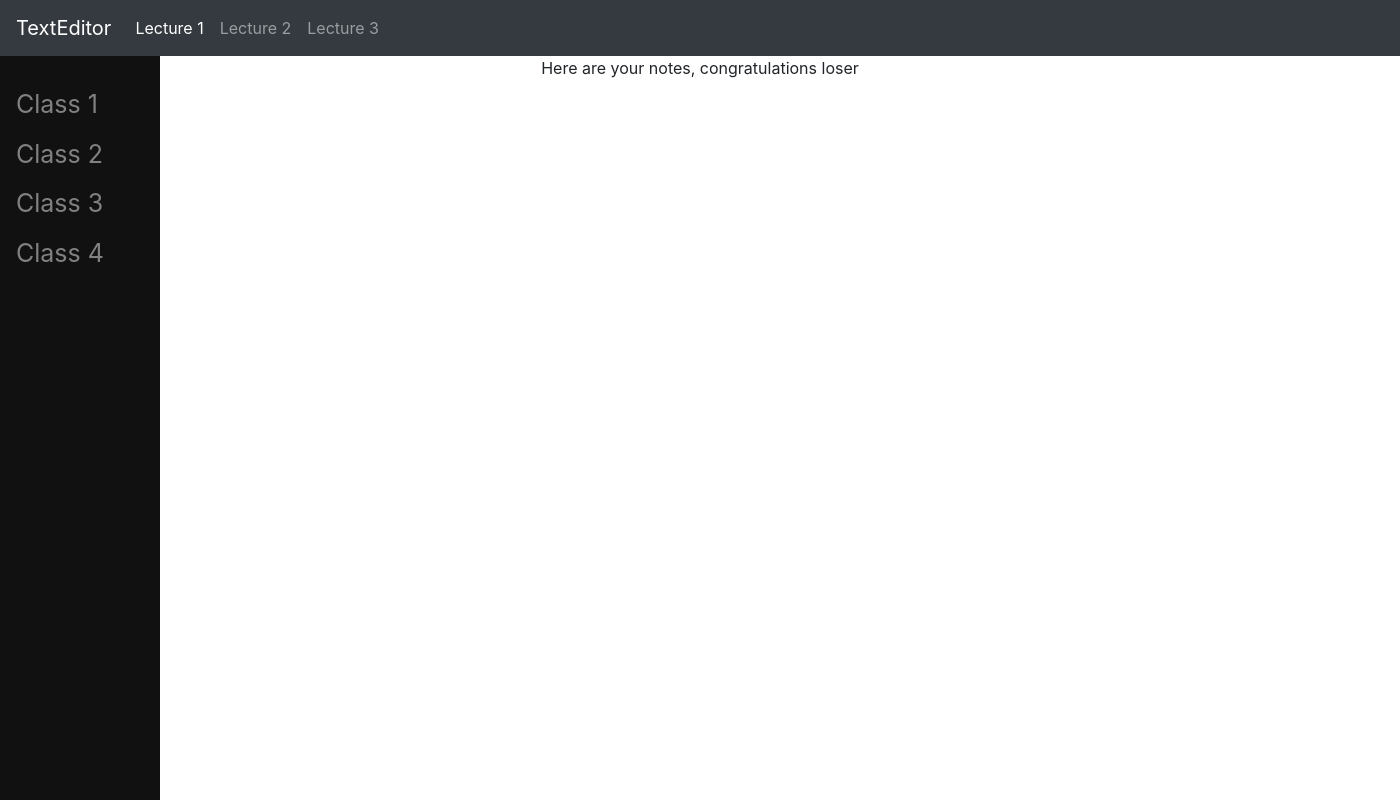
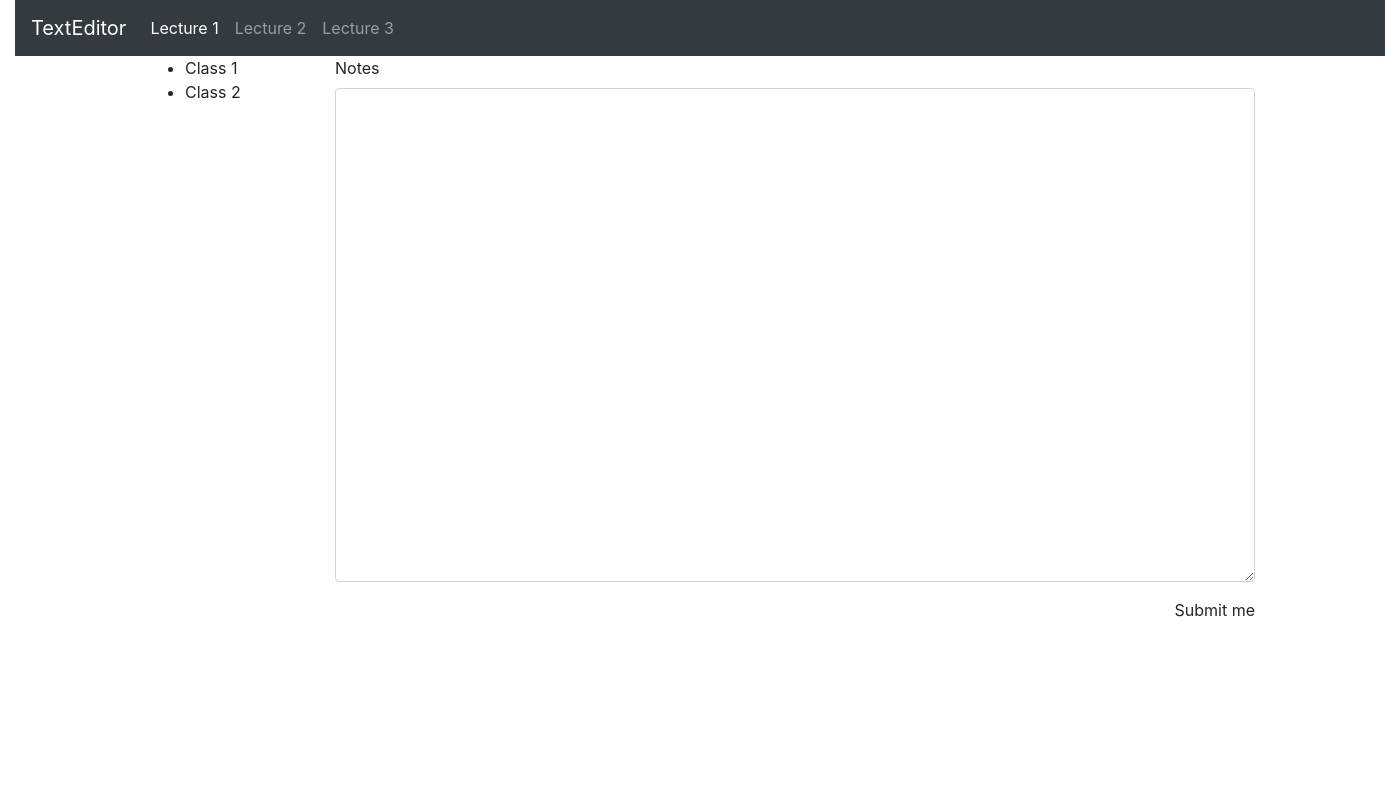
Before and after one commit to mordanc/BetterThanEver, an Electron app: page index.html in a window 1400 px wide. Drawn offline with nearby package versions, Linux system fonts and the light colour scheme.

Commit message:
Added a text field for notes

```diff
--- a/index.html
+++ b/index.html
@@ -15,6 +15,15 @@
             background-color: #111; /* Black */
             overflow-x: hidden; /* Disable horizontal scroll */
             padding-top: 80px;
+
+
+        }
+
+        .main-text {
+            top: 60px;
+            left: 165px;
+            width: 500px;
+            position: fixed;
         }
 
         /* The navigation menu links */
@@ -37,10 +46,10 @@
 
     <body>
         <header>
-            <!--navbar-->
-      <nav class="navbar navbar-expand-md navbar-dark fixed-top bg-dark">
+            <div class="container-fluid">
+                <nav class="navbar navbar-expand-md navbar-dark static-top bg-dark">
                     <a class="navbar-brand" href="#">TextEditor</a>
-            <button class="navbar-toggler" type="button" dtat-toggle="collapse" data-target="#navbarCollapse" aria-controls="navbarCollapse" aria-expanded="false" aria-label="Toggle navigation">
+                    <button class="navbar-toggler" type="button" data-toggle="collapse" data-target="#navbarCollapse" aria-controls="navbarCollapse" aria-expanded="false" aria-label="Toggle navigation">
                         <span class="navbar-toggler-icon"></span>
                     </button>
                     <div class="collapse navbar-collapse" id="navbarCollapse">
@@ -54,27 +63,33 @@
                         <li class="nav-item">
                             <a class="nav-link" href="#">Lecture 3</a>
                         </li>
-              </ul>   <!--End of links-->
+                        </ul>
                     </div>
                 </nav>
-
+            </div>
         </header>
 
-
-        <!-- Side navigation -->
-        <div class="sidenav">
-            <a href="#">Class 1</a>
-            <a href="#">Class 2</a>
-            <a href="#">Class 3</a>
-            <a href="#">Class 4</a>
+        <div class="container">
+            <div class="row">
+                <div class="col">
+                    <ul>
+                        <li>Class 1</li>
+                        <li>Class 2</li>
+                    </ul>
+                </div>
+                <div class="col-10">
+                    <div class="form-group">
+                        <label for="notes">Notes</label>
+                        <textarea class="form-control" id="notes" rows="20"></textarea>
+                    </div>
+                </div>
+            </div>
+            <div class="row">
+                <div class="col"></div>
+                <div class="col-10 text-right">Submit me</div>
             </div>
 
-        <main role="main" class="container text-center">
-            <h1>Stuff goes here</h1>
-            <p>Here are your notes, congratulations loser</p>
-
-
-        </main>
+        </div>
 
 
     </body>
```
Lines whose indentation alone changed are shown as unchanged.
